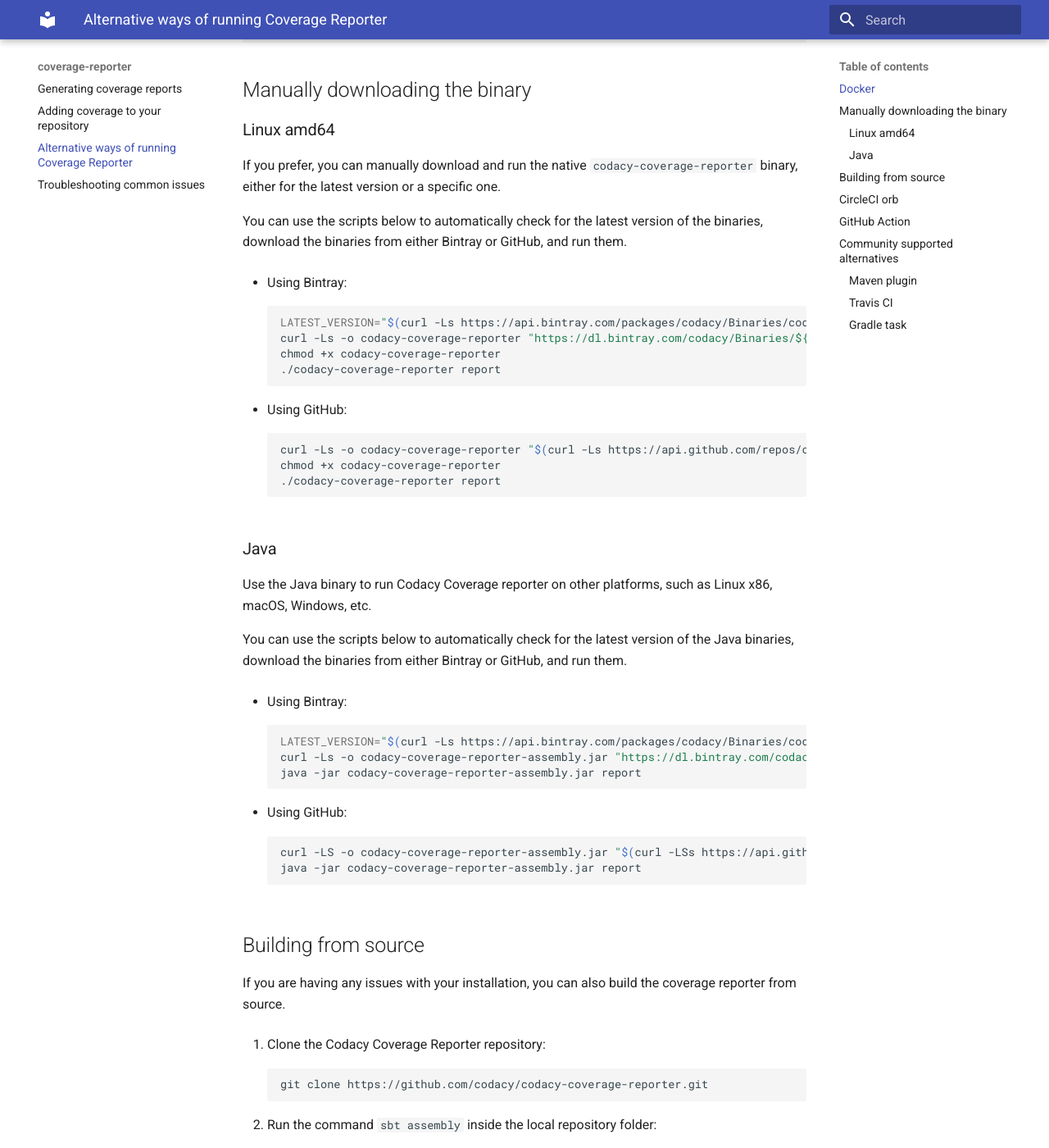
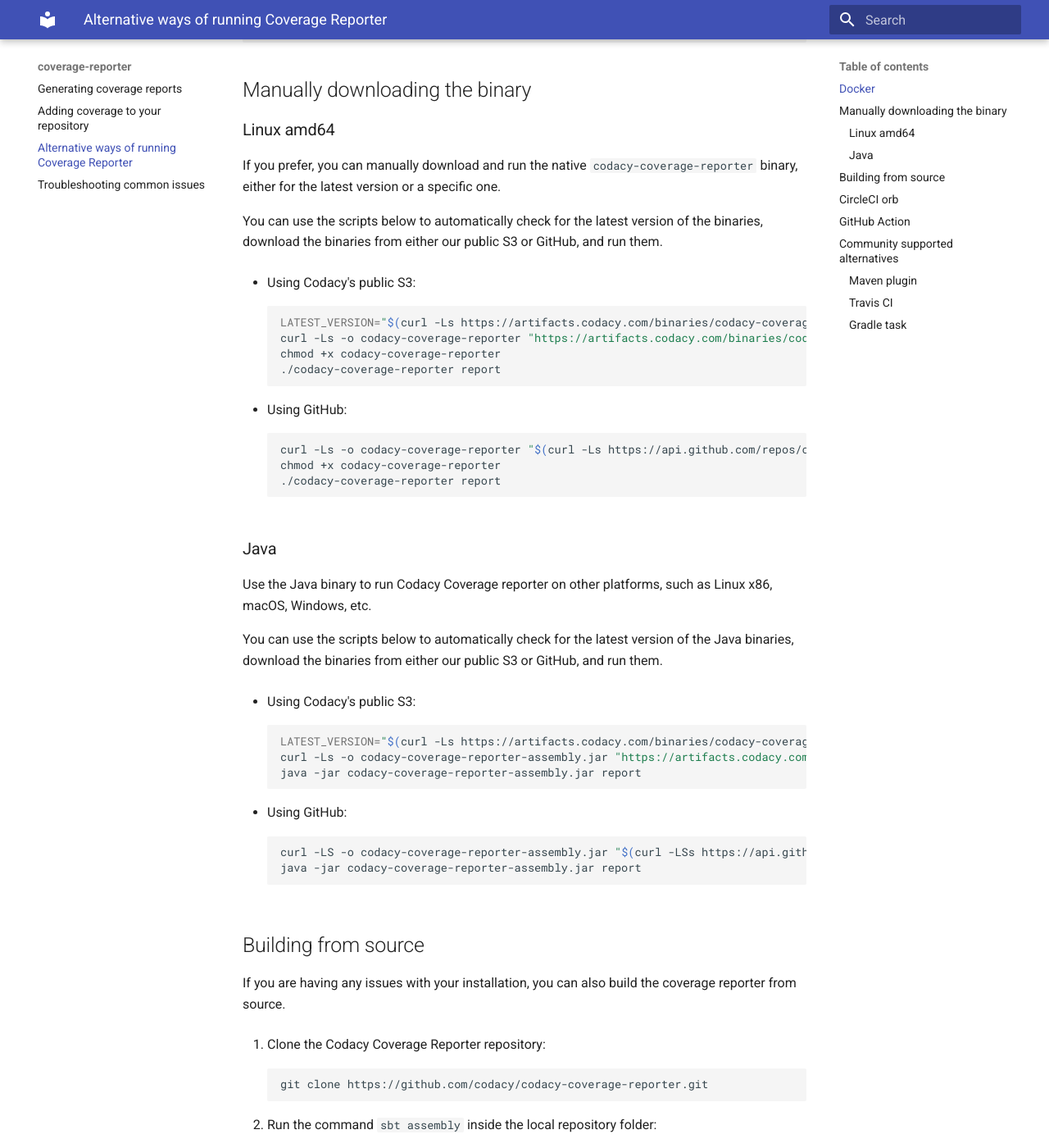
Before and after one commit to codacy/codacy-coverage-reporter, an MkDocs documentation site: the page built from docs/alternative-ways-of-running-coverage-reporter.md, in a window 1280 px wide and 1400 px high, scrolled down 903 px. Shown: the whole window at 82% size. Built offline with MkDocs 1.6.1 and Material for MkDocs 9.7.7, drawn with Linux system fonts in a browser that asks for light colours.

Commit message:
feature: use new source for binaries and update docs

````diff
--- a/docs/alternative-ways-of-running-coverage-reporter.md
+++ b/docs/alternative-ways-of-running-coverage-reporter.md
@@ -41,13 +41,13 @@
 
 If you prefer, you can manually download and run the native `codacy-coverage-reporter` binary, either for the latest version or a specific one.
 
-You can use the scripts below to automatically check for the latest version of the binaries, download the binaries from either Bintray or GitHub, and run them.
+You can use the scripts below to automatically check for the latest version of the binaries, download the binaries from either our public S3 or GitHub, and run them.
 
--   Using Bintray:
+-   Using Codacy's public S3:
 
     ```bash
-    LATEST_VERSION="$(curl -Ls https://api.bintray.com/packages/codacy/Binaries/codacy-coverage-reporter/versions/_latest | jq -r .name)"
-    curl -Ls -o codacy-coverage-reporter "https://dl.bintray.com/codacy/Binaries/${LATEST_VERSION}/codacy-coverage-reporter-linux"
+    LATEST_VERSION="$(curl -Ls https://artifacts.codacy.com/binaries/codacy-coverage-reporter/latest)"
+    curl -Ls -o codacy-coverage-reporter "https://artifacts.codacy.com/binaries/codacy-coverage-reporter/${LATEST_VERSION}/codacy-coverage-reporter-linux"
     chmod +x codacy-coverage-reporter
     ./codacy-coverage-reporter report
     ```
@@ -64,13 +64,13 @@
 
 Use the Java binary to run Codacy Coverage reporter on other platforms, such as Linux x86, macOS, Windows, etc.
 
-You can use the scripts below to automatically check for the latest version of the Java binaries, download the binaries from either Bintray or GitHub, and run them.
+You can use the scripts below to automatically check for the latest version of the Java binaries, download the binaries from either our public S3 or GitHub, and run them.
 
--   Using Bintray:
+-   Using Codacy's public S3:
 
     ```bash
-    LATEST_VERSION="$(curl -Ls https://api.bintray.com/packages/codacy/Binaries/codacy-coverage-reporter/versions/_latest | jq -r .name)"
-    curl -Ls -o codacy-coverage-reporter-assembly.jar "https://dl.bintray.com/codacy/Binaries/${LATEST_VERSION}/codacy-coverage-reporter-assembly.jar"
+    LATEST_VERSION="$(curl -Ls https://artifacts.codacy.com/binaries/codacy-coverage-reporter/latest)"
+    curl -Ls -o codacy-coverage-reporter-assembly.jar "https://artifacts.codacy.com/binaries/codacy-coverage-reporter/${LATEST_VERSION}/codacy-coverage-reporter-assembly.jar"
     java -jar codacy-coverage-reporter-assembly.jar report
     ```
 
````
Also changed, not shown: 1 other file.
